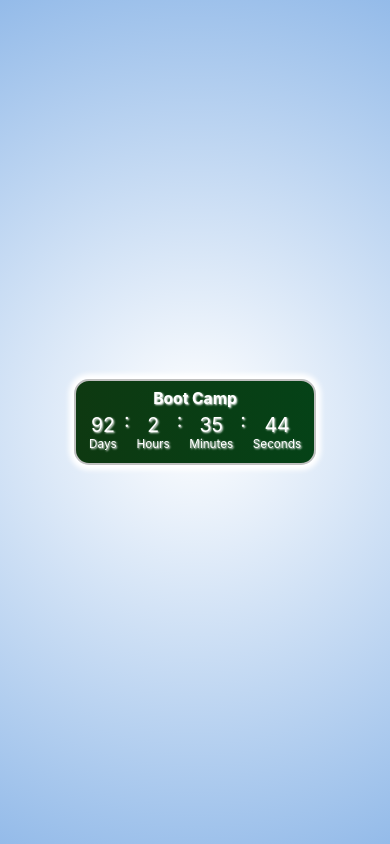
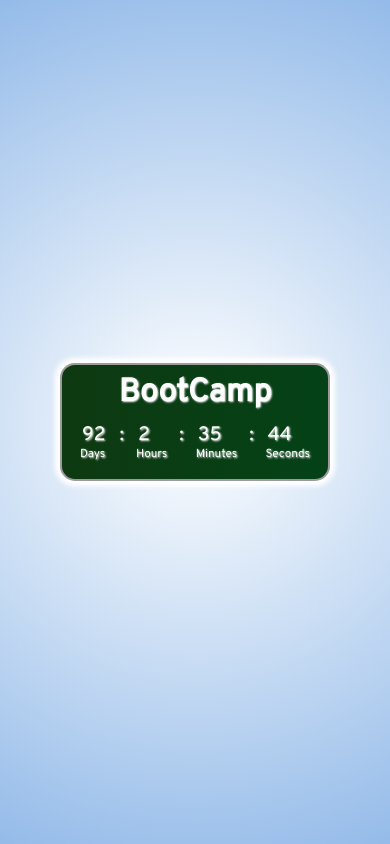
Before and after one commit to jonataspaz/countdown-timer-j, a React (Create React App) app: page / in a window 390 px wide. Built offline with nearby package versions, Linux system fonts and the light colour scheme.

Commit message:
fix align on mobile and add react router lib

```diff
--- a/package.json
+++ b/package.json
@@ -9,6 +9,7 @@
     "dayjs": "^1.11.2",
     "react": "^18.1.0",
     "react-dom": "^18.1.0",
+    "react-router-dom": "^6.3.0",
     "react-scripts": "5.0.1",
     "web-vitals": "^2.1.4"
   },
--- a/src/App.css
+++ b/src/App.css
@@ -4,7 +4,6 @@
 }
 
 .App {
-  text-align: center;
   height: 100vh;
   background: rgb(255,255,255);
   background: radial-gradient(circle, rgba(255,255,255,1) 0%, rgba(148,187,233,1) 100%);
@@ -13,10 +12,3 @@
   justify-content: center;
   align-items: center;
 }
-
-h1 {
-  font-size: 4vw;
-  display: flex;
-  align-items: center;
-  justify-content: center;
-}
--- a/src/App.js
+++ b/src/App.js
@@ -6,7 +6,7 @@ function App() {
 
     <div className="App">
       <div>
-        <CountdownTimer countdownTimestampMS={1661860800000} title="teste"/>
+        <CountdownTimer countdownTimestampMS={1661860800000} title="BootCamp"/>
       </div>
     </div>
   );
--- a/src/Components/CountdownTimer/CountdownTimer.js
+++ b/src/Components/CountdownTimer/CountdownTimer.js
@@ -9,7 +9,7 @@ const defaultRemainingTime = {
     days: '00'
 }
 
-const CountdownTimer = ({countdownTimestampMS}, {title}) => {
+const CountdownTimer = ({countdownTimestampMS, title}) => {
     const [remainingTime, setRemainingTime] = useState(defaultRemainingTime);
 
     useEffect(() => {
@@ -25,7 +25,7 @@ const CountdownTimer = ({countdownTimestampMS}, {title}) => {
 
     return(
         <div className="sign">
-            <h1>Boot Camp</h1>
+            <h1>{title}</h1>
             <div className="countdown-timer">
                 <div className="timer-boxes">
                     <span>{remainingTime.days}</span>
--- a/src/Components/CountdownTimer/Countdowntimer.css
+++ b/src/Components/CountdownTimer/Countdowntimer.css
@@ -1,17 +1,22 @@
-@import url('https://fonts.googleapis.com/css2?family=Oswald&display=swap');
+@import url('https://fonts.googleapis.com/css2?family=Overpass&display=swap');
+
+h1 {
+    display: flex;
+    justify-content: center;
+}
 
 .sign {
     display: flex;
     justify-content: center;
-    align-items: center;
     background: linear-gradient(270deg, #054217, #0e3911);
     color: #ffffff;
     text-shadow: 1px 1px 2px;
     border-radius: 15px;
-    border: 2px solid silver;
+    border: 2px solid #9c9c9c;
     box-shadow: 0 0 5px 5px;
     padding: 2vw;
     flex-direction: column;
+    font-family: 'Overpass', sans-serif;
 }
 
 .number-text {
@@ -19,21 +24,17 @@
 }
 
 .countdown-timer span {
-    margin-left: 2px;
-    margin-right: 2px;
+    margin: 2px;
     font-size: 5vw;
 }
 
 .timer-boxes {
-    flex-direction: column;
-    margin: 5px;
-}
-
-.colon {
-    align-self: flex-start;
+    margin: 10px;
+    align-items: baseline;
 }
 
 .countdown-timer {
     display: flex;
     align-self: flex-start;
+    align-items: baseline;
 }
```
Also changed, not shown: src/Components/home.js (added, +7 -0 lines), 1 other file (tests, documents, lock files or other folders).
